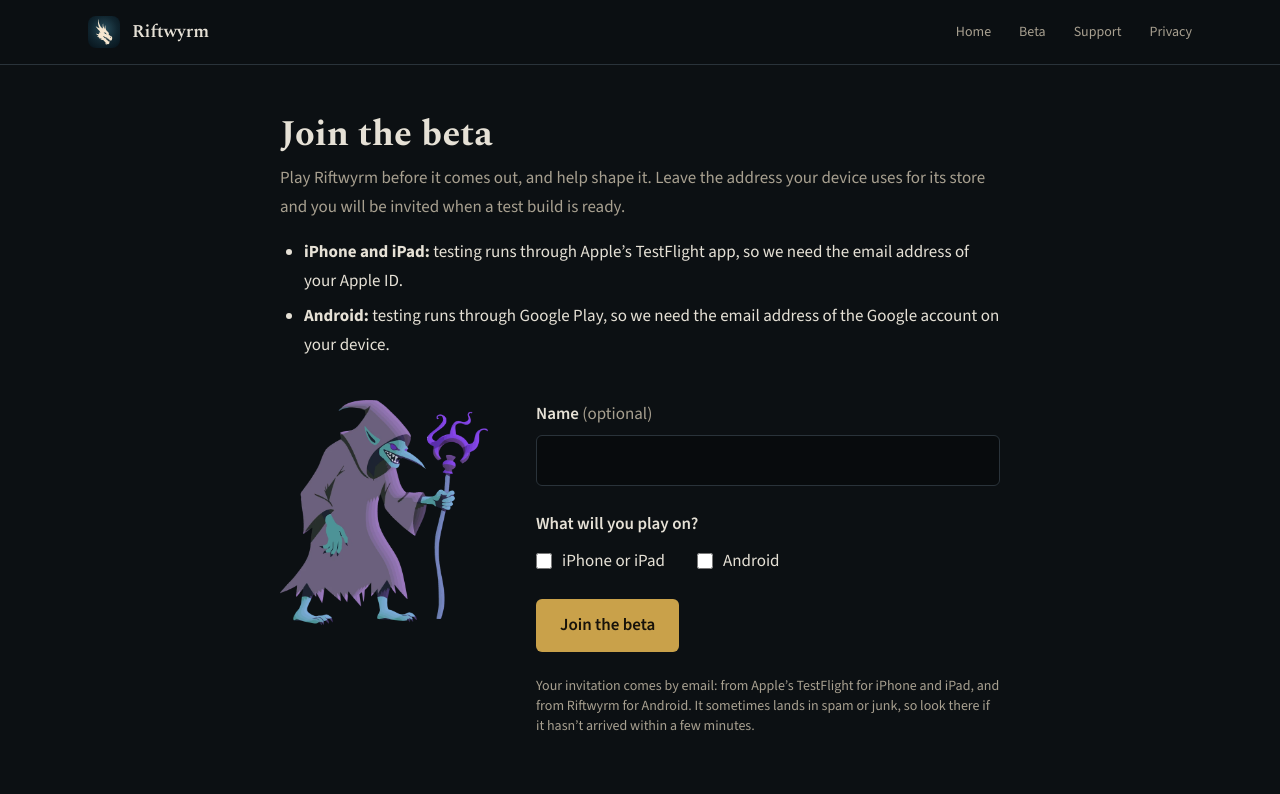
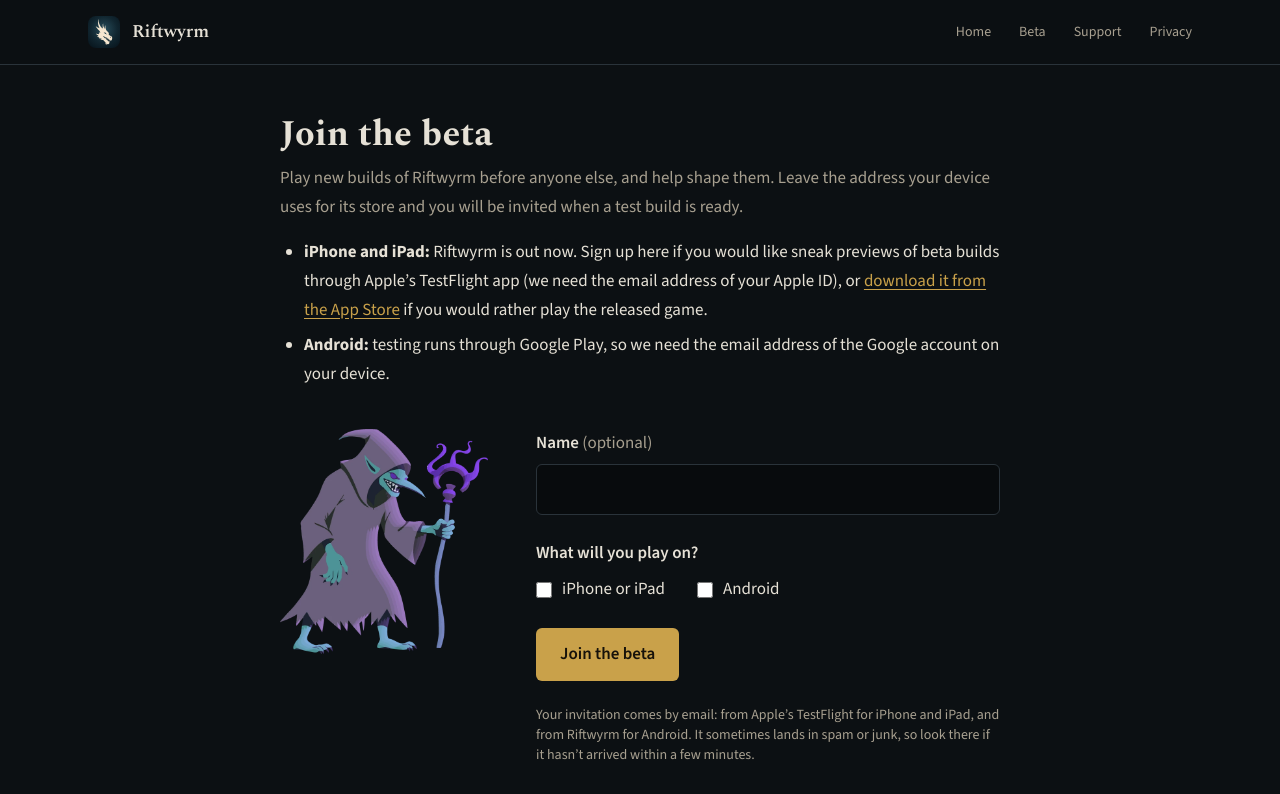
Before and after one commit to dangervalentine/riftwyrm-site, a Next.js app: page /beta in a window 1280 px wide. Shown: the top 794 px of the page. Built offline with nearby package versions, Linux system fonts and the light colour scheme.

Commit message:
iOS is live: App Store links point at the listing; the beta page offers TestFlight previews or the released game

```diff
--- a/app/beta/page.tsx
+++ b/app/beta/page.tsx
@@ -8,7 +8,7 @@ import { site } from "@/components/site";
 
 export const metadata: Metadata = {
   title: "Join the beta",
-  description: `Play ${site.name} before it is released: sign up to test it on iPhone, iPad or Android.`,
+  description: `Get sneak previews of ${site.name}: sign up to test beta builds on iPhone, iPad or Android.`,
   alternates: { canonical: "/beta" },
 };
 
@@ -19,13 +19,17 @@ export default function Beta() {
       <Prose>
         <h1>Join the beta</h1>
         <p className="lede">
-          Play {site.name} before it comes out, and help shape it. Leave the address your device
-          uses for its store and you will be invited when a test build is ready.
+          Play new builds of {site.name} before anyone else, and help shape them. Leave the
+          address your device uses for its store and you will be invited when a test build is
+          ready.
         </p>
         <ul>
           <li>
-            <strong>iPhone and iPad:</strong> testing runs through Apple&rsquo;s TestFlight app, so
-            we need the email address of your Apple ID.
+            <strong>iPhone and iPad:</strong> {site.name} is out now. Sign up here if you would
+            like sneak previews of beta builds through Apple&rsquo;s TestFlight app (we need the
+            email address of your Apple ID), or{" "}
+            <a href={site.stores.appStore}>download it from the App Store</a> if you would rather
+            play the released game.
           </li>
           <li>
             <strong>Android:</strong> testing runs through Google Play, so we need the email
--- a/components/sections/FinalCta.tsx
+++ b/components/sections/FinalCta.tsx
@@ -16,7 +16,7 @@ export default function FinalCta() {
           <h2 id="cta-title" className="font-display text-4xl leading-tight font-semibold text-shadow-bright [text-shadow:0_0_28px_color-mix(in_oklab,var(--shadow)_80%,transparent),0_0_64px_color-mix(in_oklab,var(--shadow-bright)_35%,transparent)] sm:text-5xl">
             The dragons are waiting.
           </h2>
-          <p className="mt-4 text-lg text-muted">Coming to iPhone, iPad and Android.</p>
+          <p className="mt-4 text-lg text-muted">Out now on iPhone and iPad. Coming soon to Android.</p>
           <StoreButtons className="mt-8" />
           <p className="mt-6 text-muted">
             Want to play it first?{" "}
--- a/components/sections/Hero.tsx
+++ b/components/sections/Hero.tsx
@@ -77,7 +77,7 @@ export default function Hero() {
           </p>
           <p className="mt-3 max-w-[52ch] leading-relaxed text-muted sm:mt-4 sm:text-lg">{site.tagline}</p>
           <StoreButtons className="mt-6 sm:mt-10" />
-          <p className="mt-4 text-sm text-muted">Coming to iPhone, iPad and Android.</p>
+          <p className="mt-4 text-sm text-muted">Out now on iPhone and iPad. Coming soon to Android.</p>
         </div>
 
         <div className="order-1 flex justify-center lg:order-2 lg:justify-end">
--- a/components/site.ts
+++ b/components/site.ts
@@ -25,7 +25,7 @@ export const site = {
    * turns its button into a live link everywhere it appears. */
   stores: {
     googlePlay: "",
-    appStore: "",
+    appStore: "https://apps.apple.com/us/app/riftwyrm/id6828668910",
   },
   /** The Android beta: a closed testing track whose testers are an open
    * Google Group. Joining the group, then opting in, is all a tester does;
```
Also changed, not shown: 1 other file (tests, documents, lock files or other folders).
